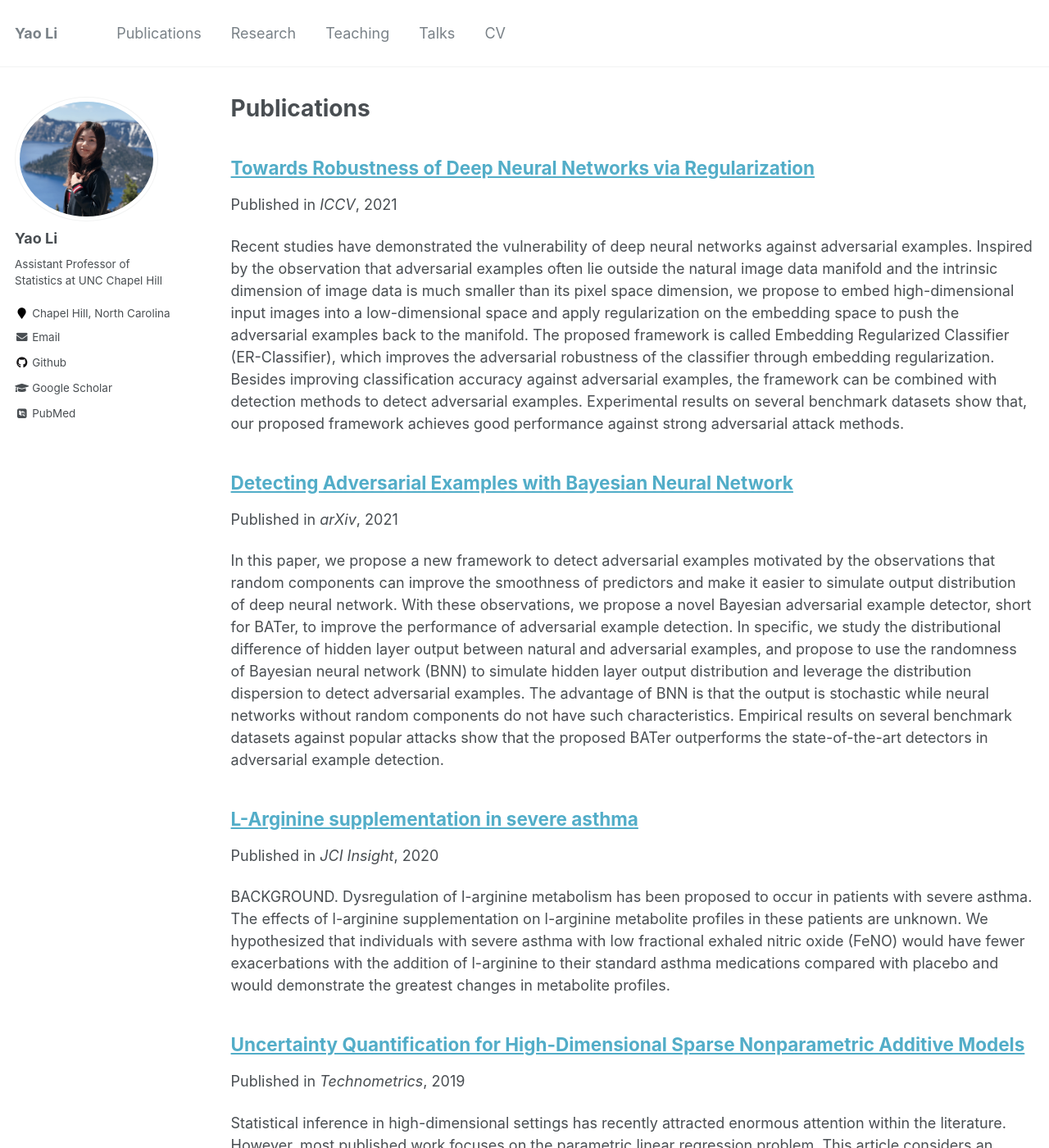
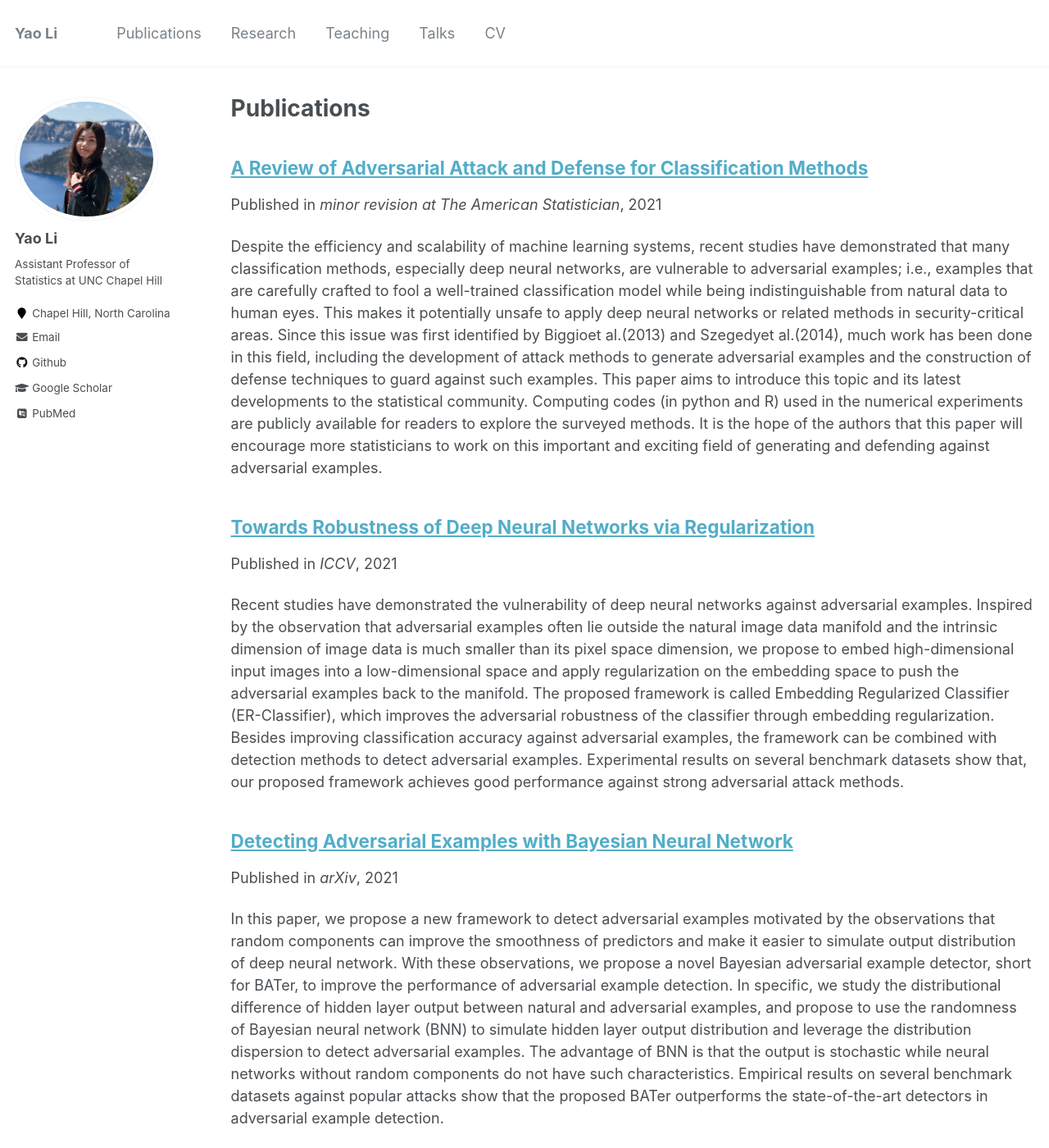
Before and after one commit to liyao880/yaoli, a Jekyll site: the page built from _pages/publications.md, in a window 1280 px wide and 1400 px high. Shown: the whole window at 82% size. Built offline with Jekyll 4.4.1, drawn with Linux system fonts in a browser that asks for light colours; some web fonts are replaced; some of the changed text lies outside the part shown.

Commit message:
Update adversarial_review.md

```diff
--- a/_publications/adversarial_review.md
+++ b/_publications/adversarial_review.md
@@ -1,10 +1,10 @@
 ---
-title: "Uncertainty Quantification for High-Dimensional Sparse Nonparametric Additive Models"
+title: "A Review of Adversarial Attack and Defense for Classification Methods"
 collection: publications
-permalink: /publication/uncertainty
-date: 2019-10-15
-venue: 'Technometrics'
+permalink: /publication/adversarial_review
+date: 2021-10-12
+venue: 'minor revision at The American Statistician'
 ---
-Statistical inference in high-dimensional settings has recently attracted enormous attention within the literature. However, most published work focuses on the parametric linear regression problem. This article considers an important extension of this problem: statistical inference for high-dimensional sparse nonparametric additive models. To be more precise, this article develops a methodology for constructing a probability density function on the set of all candidate models. This methodology can also be applied to construct confidence intervals for various quantities of interest (such as noise variance) and confidence bands for the additive functions. This methodology is derived using a generalized fiducial inference framework. It is shown that results produced by the proposed methodology enjoy correct asymptotic frequentist properties. Empirical results obtained from numerical experimentation verify this theoretical claim. Lastly, the methodology is applied to a gene expression dataset and discovers new findings for which most existing methods based on parametric linear modeling failed to observe.
+Despite the efficiency and scalability of machine learning systems, recent studies have demonstrated that many classification methods, especially deep neural networks, are vulnerable to adversarial examples; i.e., examples that are carefully crafted to fool a well-trained classification model while being indistinguishable from natural data to human eyes.  This makes it potentially unsafe to apply deep neural networks or related methods in security-critical areas.  Since this issue was first identified by Biggioet al.(2013) and Szegedyet al.(2014), much work has been done in this field, including the development of attack methods to generate adversarial examples and the construction of defense techniques to guard against such examples.  This paper aims to introduce this topic and its latest developments to the statistical community. Computing codes (in python and R) used in the numerical experiments are publicly available for readers to explore the surveyed methods. It is the hope of the authors that this paper will encourage more statisticians to work on this important and exciting field of generating and defending against adversarial examples.
 
-[Download paper here](https://www.tandfonline.com/doi/pdf/10.1080/00401706.2019.1665591?casa_token=mTT7eWZoOEsAAAAA:A4dvuYgUUJp0T3VKGZs4hfeRDMSU1x-O9q5HhQvi7F5TVaxrazJ8Ulz4BQomL-zBL_9vDC-8nOdBfg)
+[Will be available soon]()
```
